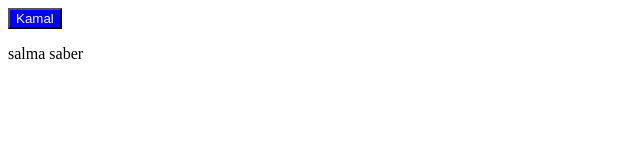
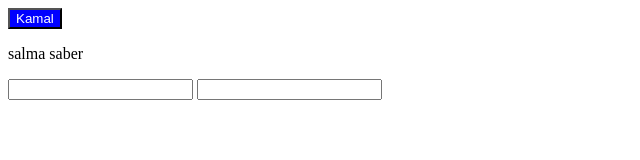
Before and after one commit to KamalBatesha/git_try, a plain HTML site: page index.html in a window 1280 px wide. Shown: the whole page, without its empty margins (0-640 px from the left). Drawn offline with Linux system fonts and the light colour scheme.

Commit message:
add form

```diff
--- a/index.html
+++ b/index.html
@@ -11,6 +11,10 @@
     <button id="kamal" >Kamal</button>
     <p>salma saber</p>
 
+    <form>
+        <input type="text">
+        <input type="email">
+    </form>
     <script src="main.js"></script>
 </body>
 </html>
```
